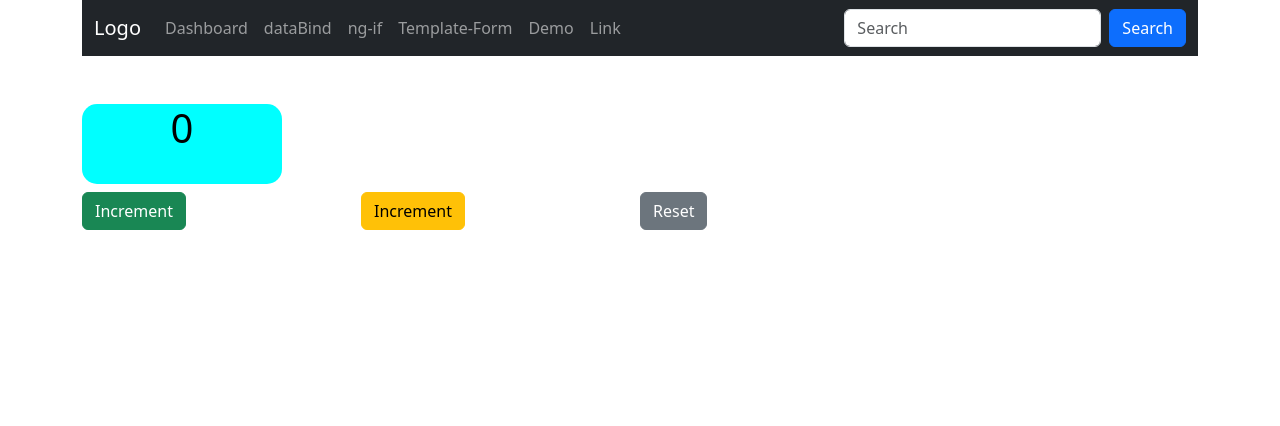
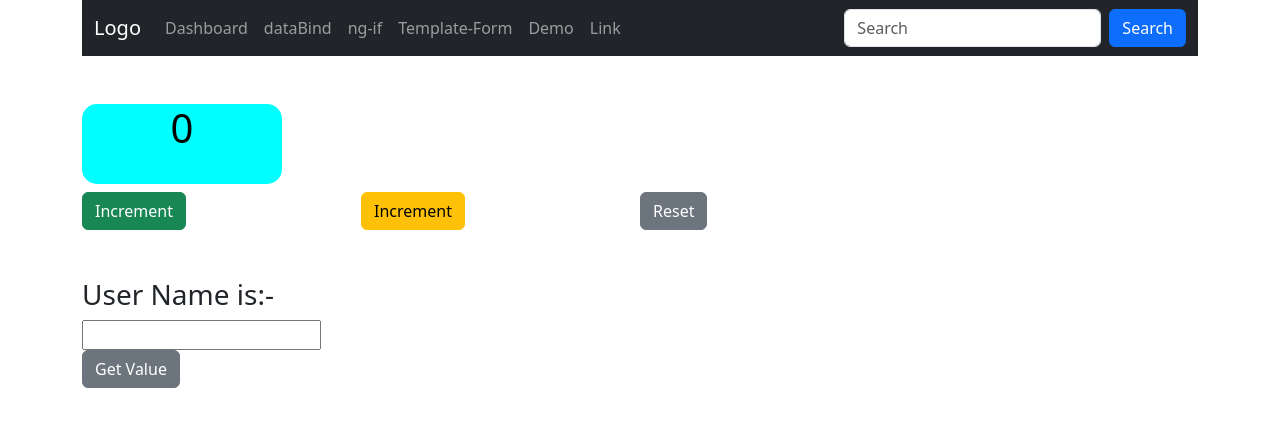
Before and after one commit to sagarmasal12/batch-target, an Angular app: page /demo in a window 1280 px wide. Shown: the top 426 px of the page. Built offline with nearby package versions, Linux system fonts and the light colour scheme.

Commit message:
get code event

```diff
--- a/src/app/pages/demo-code/demo-code.component.html
+++ b/src/app/pages/demo-code/demo-code.component.html
@@ -16,4 +16,11 @@
         </div>
 
     </div>
+    <div class="row mt-5">
+        <div class="col-3">
+            <h3>User Name is:- {{Name}} </h3>
+            <input type="text" (input)="getName($event)">
+            <div class="btn btn-secondary">Get Value</div>
+        </div>
+    </div>
 </div>
--- a/src/app/pages/demo-code/demo-code.component.ts
+++ b/src/app/pages/demo-code/demo-code.component.ts
@@ -21,4 +21,13 @@ export class DemoCodeComponent {
   handleReset(){
     this.count=0
   }
+
+  Name=''
+  getName(event:Event){
+    const Name = (event.target as HTMLInputElement).value
+    // console.log(Name);
+    this.Name=Name
+
+    }
+
 }
--- a/src/app/pages/layoutcomp/layoutcomp.component.ts
+++ b/src/app/pages/layoutcomp/layoutcomp.component.ts
@@ -9,4 +9,5 @@ import { RouterLink, RouterOutlet } from '@angular/router';
 })
 export class LayoutcompComponent {
 
+
 }
```
